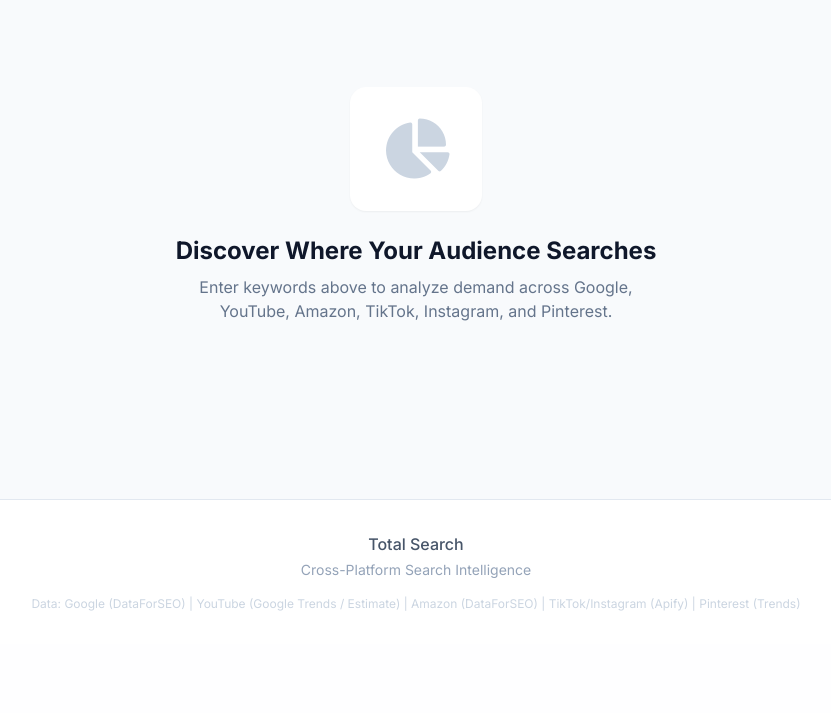
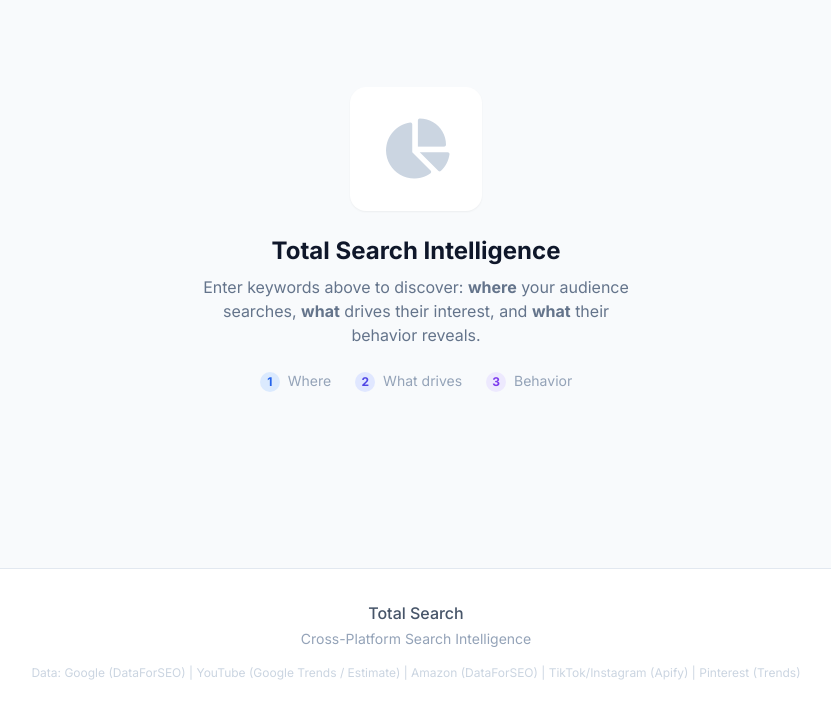
Before and after one commit to mohamedali170683-dotcom/Total-Search, a FastAPI app: page /demand in a window 1280 px wide. Shown: the part 410-1123 px from the top of the page, without its empty margins (224-1055 px from the left). Before the commit the page ends 1021 px from the top, so only its background shows below. Run offline with FastAPI, Linux system fonts and the light colour scheme; some libraries are stand-ins or nearby versions.

Commit message:
feat: Redesign UI around 3 core questions with volume-based distribution
Restructure the entire dashboard around three strategic questions:
1. Where are users searching? (volume share pie + platform bars)
2. What is driving search interest? (trends, seasonality, geo)
3. What can we learn from search behavior? (funnel, share of search, modifiers)

Switch distribution chart from normalized_score to raw volume with % share.
Add getTotalVolume, getPlatformVolumeShare, getTopPlatformShare helpers.
Update summary stats, right panel, tooltips, clipboard copy, and FAQ.

Co-Authored-By: Claude Opus 4.5 <noreply@anthropic.com>

```diff
--- a/templates/demand_distribution.html
+++ b/templates/demand_distribution.html
@@ -193,12 +193,21 @@
 
         <!-- Results Section -->
         <div x-show="hasResults" x-cloak>
+            <!-- Q1 Header: Where are users searching? -->
+            <div class="mb-6">
+                <h2 class="text-lg font-bold text-slate-900">
+                    <span class="inline-flex items-center justify-center w-7 h-7 rounded-full bg-blue-600 text-white text-sm font-bold mr-2">1</span>
+                    Where are users searching?
+                </h2>
+                <p class="text-sm text-slate-500 mt-1 ml-9">Total search volume across platforms — where the demand actually lives</p>
+            </div>
+
             <!-- Summary Stats Row -->
             <div class="grid grid-cols-1 sm:grid-cols-3 gap-4 mb-6">
                 <div class="card card-hover p-5 bg-gradient-to-br from-blue-50 to-indigo-50 border-blue-100">
-                    <p class="text-xs font-medium text-blue-600 uppercase tracking-wide">Search Index</p>
-                    <p class="text-3xl font-bold text-blue-700 mt-1" x-text="(results?.demand_index || 0) + '/100'"></p>
-                    <p class="text-xs text-blue-400 mt-1">cross-platform composite score</p>
+                    <p class="text-xs font-medium text-blue-600 uppercase tracking-wide">Total Search Volume</p>
+                    <p class="text-3xl font-bold text-blue-700 mt-1" x-text="formatNumber(getTotalVolume())"></p>
+                    <p class="text-xs text-blue-400 mt-1">monthly across all platforms</p>
                 </div>
                 <div class="card card-hover p-5">
                     <p class="text-xs font-medium text-slate-500 uppercase tracking-wide">Active Platforms</p>
@@ -209,7 +218,7 @@
                     <p class="text-xs font-medium text-slate-500 uppercase tracking-wide">Top Platform</p>
                     <p class="text-2xl font-bold text-slate-900 mt-1" x-text="results?.distribution_summary?.top_platform_name || '-'"></p>
                     <p class="text-xs text-slate-400 mt-1">
-                        score: <span x-text="results?.distribution_summary?.top_platform_score || 0"></span>/100
+                        <span x-text="getTopPlatformShare() + '% of total volume'"></span>
                     </p>
                 </div>
             </div>
@@ -231,23 +240,23 @@
                     </div>
 
                     <div class="flex flex-col lg:flex-row gap-8">
-                        <!-- Unified Chart (all 6 platforms, normalized scores) -->
+                        <!-- Unified Chart (all 6 platforms, volume-based share) -->
                         <div class="w-full lg:w-2/5 flex items-center justify-center">
                             <div class="relative">
                                 <canvas id="distributionChart" width="220" height="220"></canvas>
                                 <div class="absolute inset-0 flex items-center justify-center pointer-events-none">
                                     <div class="text-center">
-                                        <p class="text-2xl font-bold text-blue-700" x-text="(results?.demand_index || 0) + '/100'"></p>
-                                        <p class="text-xs text-slate-500">Search Index</p>
+                                        <p class="text-2xl font-bold text-blue-700" x-text="formatNumber(getTotalVolume())"></p>
+                                        <p class="text-xs text-slate-500">Total Volume</p>
                                     </div>
                                 </div>
                             </div>
                         </div>
 
-                        <!-- All Platforms Unified -->
+                        <!-- All Platforms — Volume Share -->
                         <div class="flex-1">
                             <p class="text-xs font-semibold text-slate-400 uppercase tracking-wider mb-3">
-                                <i class="fas fa-chart-bar mr-1"></i> Platform Search Volume
+                                <i class="fas fa-chart-bar mr-1"></i> Volume Share by Platform
                             </p>
                             <div class="space-y-3">
                                 <template x-for="platform in (results?.platforms || []).filter(p => p.volume > 0)" :key="platform.platform">
@@ -259,14 +268,8 @@
                                             <div class="flex justify-between text-sm mb-1">
                                                 <div class="flex items-center space-x-2">
                                                     <span class="font-medium text-slate-700" x-text="platform.display_name"></span>
-                                                    <span class="text-[10px] px-1.5 py-0.5 rounded-full font-medium"
-                                                        :class="{
-                                                            'bg-green-100 text-green-700': platform.metric_type === 'search_volume',
-                                                            'bg-amber-100 text-amber-700': platform.metric_type === 'engagement',
-                                                            'bg-purple-100 text-purple-700': platform.metric_type === 'interest_index'
-                                                        }"
-                                                        x-text="platform.metric_type === 'search_volume' ? 'search' : (platform.metric_type === 'engagement' ? 'social' : 'discovery')"
-                                                    ></span>
+                                                    <span class="text-[10px] px-1.5 py-0.5 rounded-full font-medium bg-blue-100 text-blue-700"
+                                                        x-text="getPlatformVolumeShare(platform) + '%'"></span>
                                                     <span x-show="platform.is_demo" class="text-[9px] px-1.5 py-0.5 rounded-full bg-slate-200 text-slate-500 font-medium">Demo</span>
                                                 </div>
                                                 <div class="flex items-center space-x-2">
@@ -275,9 +278,8 @@
                                                 </div>
                                             </div>
                                             <div class="h-2 bg-slate-100 rounded-full overflow-hidden">
-                                                <div class="h-full rounded-full platform-bar" :style="'width: ' + Math.max(platform.normalized_score, 1) + '%; background-color: ' + platform.color"></div>
+                                                <div class="h-full rounded-full platform-bar" :style="'width: ' + Math.max(getPlatformVolumeShare(platform), 1) + '%; background-color: ' + platform.color"></div>
                                             </div>
-                                            <p class="text-[10px] text-slate-400 mt-0.5" x-text="'Search Index: ' + platform.normalized_score + '/100 (' + platform.percentage + '%)'"></p>
                                         </div>
                                         <div class="w-10 text-right ml-3">
                                             <span x-show="platform.trend === 'growing'" class="text-green-500 text-sm"><i class="fas fa-arrow-up"></i></span>
@@ -293,31 +295,35 @@
 
                 <!-- Key Insight Panel -->
                 <div class="card p-6 bg-gradient-to-br from-blue-50 to-indigo-50 border-blue-100">
-                    <h3 class="text-lg font-semibold text-slate-900 mb-4">Search Overview</h3>
+                    <h3 class="text-lg font-semibold text-slate-900 mb-4">Volume Overview</h3>
 
                     <div class="text-center py-4">
-                        <p class="text-5xl font-bold text-blue-600" x-text="results?.demand_index || 0"></p>
-                        <p class="text-slate-500 mt-1 font-medium text-sm">Search Index <span class="text-slate-400">/ 100</span></p>
+                        <p class="text-4xl font-bold text-blue-600" x-text="formatNumber(getTotalVolume())"></p>
+                        <p class="text-slate-500 mt-1 font-medium text-sm">Total Monthly Volume</p>
                     </div>
 
                     <div class="bg-white/60 rounded-xl p-4 mt-3">
                         <p class="text-sm text-slate-600">
                             <span class="font-bold text-slate-900" x-text="results?.distribution_summary?.top_platform_name || '-'"></span>
-                            leads with a score of
-                            <span class="font-bold text-blue-600" x-text="(results?.distribution_summary?.top_platform_score || 0) + '/100'"></span>
+                            leads with
+                            <span class="font-bold text-blue-600" x-text="getTopPlatformShare() + '%'"></span>
+                            of total volume
                         </p>
                     </div>
 
-                    <!-- Platform raw values summary -->
+                    <!-- Platform volume breakdown -->
                     <div class="mt-3 bg-white/40 rounded-xl p-3 space-y-2">
-                        <p class="text-xs font-semibold text-slate-500 uppercase tracking-wide">Raw Metrics</p>
+                        <p class="text-xs font-semibold text-slate-500 uppercase tracking-wide">Volume by Platform</p>
                         <template x-for="platform in (results?.platforms || []).filter(p => p.volume > 0)" :key="'insight-' + platform.platform">
                             <div class="flex items-center justify-between text-sm">
                                 <span class="text-slate-600">
                                     <i :class="platform.icon" class="mr-1" :style="'color: ' + platform.color"></i>
                                     <span x-text="platform.display_name"></span>
                                 </span>
-                                <span class="font-semibold text-slate-800" x-text="formatNumber(platform.volume) + (platform.metric_type === 'interest_index' ? '/100' : '')"></span>
+                                <div class="flex items-center gap-2">
+                                    <span class="font-semibold text-slate-800" x-text="formatNumber(platform.volume)"></span>
+                                    <span class="text-[10px] text-slate-400" x-text="getPlatformVolumeShare(platform) + '%'"></span>
+                                </div>
                             </div>
                         </template>
                     </div>
@@ -496,17 +502,17 @@
                     <!-- FAQ 2 -->
                     <div class="border border-slate-200 rounded-lg overflow-hidden">
                         <button @click="openFaq = openFaq === 2 ? null : 2" class="w-full flex items-center justify-between p-4 text-left hover:bg-slate-50 transition">
-                            <span class="font-medium text-slate-800">What is the Search Index?</span>
+                            <span class="font-medium text-slate-800">How is the volume share calculated?</span>
                             <i class="fas fa-chevron-down text-slate-400 transition-transform duration-200" :class="{ 'rotate-180': openFaq === 2 }"></i>
                         </button>
                         <div x-show="openFaq === 2" x-collapse class="px-4 pb-4 text-sm text-slate-600">
-                            <p>The Search Index is a composite score from 0 to 100 that summarizes overall search demand across all platforms. It works by:</p>
+                            <p>The volume share pie chart shows each platform's percentage of total search volume. It works by:</p>
                             <ol class="mt-2 ml-4 list-decimal space-y-1">
-                                <li><strong>Normalizing</strong> each platform's raw metric to a 0-100 scale using logarithmic scaling (so a platform with 1,000 searches and one with 10,000 interactions are comparable)</li>
-                                <li><strong>Weighting</strong> each platform by its relevance: Google (25%), YouTube (18%), Amazon (18%), TikTok (13%), Instagram (13%), Pinterest (13%)</li>
-                                <li><strong>Averaging</strong> the weighted scores into a single number</li>
+                                <li><strong>Summing</strong> raw metrics from all platforms (search volume, engagement, interest index)</li>
+                                <li><strong>Calculating share</strong> as each platform's volume divided by the total, expressed as a percentage</li>
+                                <li><strong>Displaying</strong> both the raw volume and the percentage share for each platform</li>
                             </ol>
-                            <p class="mt-2">A Search Index of 70+ indicates strong cross-platform demand. Below 30 suggests the keyword has limited presence across platforms.</p>
+                            <p class="mt-2">This tells you where your audience actually searches. A platform with 60%+ share is the dominant channel for your keywords.</p>
                         </div>
                     </div>
                     <!-- FAQ 3 -->
@@ -596,14 +602,23 @@
                 </div>
             </div>
 
+            <!-- Q2: What is driving search interest? -->
+            <div class="mt-8 mb-6">
+                <h2 class="text-lg font-bold text-slate-900">
+                    <span class="inline-flex items-center justify-center w-7 h-7 rounded-full bg-indigo-600 text-white text-sm font-bold mr-2">2</span>
+                    What is driving search interest?
+                </h2>
+                <p class="text-sm text-slate-500 mt-1 ml-9">Trend momentum, seasonality, geographic hotspots, and emerging queries</p>
+            </div>
+
             <!-- Cross-Platform Trends Intelligence Section -->
-            <div class="card p-6 mt-6" x-show="hasResults">
+            <div class="card p-6" x-show="hasResults">
                 <div class="flex items-center justify-between mb-6">
                     <div>
                         <h3 class="text-lg font-semibold text-slate-900">
-                            <i class="fas fa-chart-line text-blue-500 mr-2"></i>Cross-Platform Search Intelligence
+                            <i class="fas fa-chart-line text-indigo-500 mr-2"></i>Trend Intelligence
                         </h3>
-                        <p class="text-sm text-slate-500 mt-1">Google Web + YouTube + Amazon + TikTok + Instagram trend analysis & correlation</p>
+                        <p class="text-sm text-slate-500 mt-1">Trend momentum, seasonality, and cross-platform signals</p>
                     </div>
                     <button
                         @click="loadTrendsIntelligence()"
@@ -805,11 +820,20 @@
                 </div>
             </div>
 
+            <!-- Q3: What can we learn from search behavior? -->
+            <div class="mt-8 mb-6">
+                <h2 class="text-lg font-bold text-slate-900">
+                    <span class="inline-flex items-center justify-center w-7 h-7 rounded-full bg-violet-600 text-white text-sm font-bold mr-2">3</span>
+                    What can we learn from search behavior?
+                </h2>
+                <p class="text-sm text-slate-500 mt-1 ml-9">Funnel stage analysis, share of search, and behavioral modifier signals</p>
+            </div>
+
             <!-- Behavioral Intelligence Section -->
-            <div class="card p-6 mt-6" x-show="hasResults">
+            <div class="card p-6" x-show="hasResults">
                 <div class="flex items-center justify-between mb-4">
                     <h3 class="text-lg font-semibold text-slate-900">
-                        <i class="fas fa-brain text-violet-500 mr-2"></i>Behavioral Search Intelligence
+                        <i class="fas fa-brain text-violet-500 mr-2"></i>Search Behavior Insights
                     </h3>
                     <button
                         @click="loadBehavioralAnalysis()"
@@ -966,10 +990,15 @@
             <div class="inline-block p-8 bg-white rounded-2xl shadow-sm mb-6">
                 <i class="fas fa-chart-pie text-6xl text-slate-300"></i>
             </div>
-            <h2 class="text-2xl font-bold text-slate-900 mb-2">Discover Where Your Audience Searches</h2>
+            <h2 class="text-2xl font-bold text-slate-900 mb-2">Total Search Intelligence</h2>
             <p class="text-slate-500 max-w-md mx-auto">
-                Enter keywords above to analyze demand across Google, YouTube, Amazon, TikTok, Instagram, and Pinterest.
+                Enter keywords above to discover: <strong>where</strong> your audience searches, <strong>what</strong> drives their interest, and <strong>what</strong> their behavior reveals.
             </p>
+            <div class="flex justify-center gap-6 mt-6 text-sm text-slate-400">
+                <span><span class="inline-flex items-center justify-center w-5 h-5 rounded-full bg-blue-100 text-blue-600 text-xs font-bold mr-1">1</span> Where</span>
+                <span><span class="inline-flex items-center justify-center w-5 h-5 rounded-full bg-indigo-100 text-indigo-600 text-xs font-bold mr-1">2</span> What drives</span>
+                <span><span class="inline-flex items-center justify-center w-5 h-5 rounded-full bg-violet-100 text-violet-600 text-xs font-bold mr-1">3</span> Behavior</span>
+            </div>
         </div>
 
         <!-- Loading State -->
@@ -1028,6 +1057,24 @@
                         'jp': 'Japan'
                     };
                     return countries[this.selectedCountry] || this.selectedCountry;
+                },
+
+                getTotalVolume() {
+                    return (this.results?.platforms || []).reduce((sum, p) => sum + (p.volume || 0), 0);
+                },
+
+                getPlatformVolumeShare(platform) {
+                    const total = this.getTotalVolume();
+                    if (total === 0) return '0.0';
+                    return ((platform.volume / total) * 100).toFixed(1);
+                },
+
+                getTopPlatformShare() {
+                    const top = this.getTopPlatform();
+                    if (!top) return '0';
+                    const total = this.getTotalVolume();
+                    if (total === 0) return '0';
+                    return ((top.volume / total) * 100).toFixed(1);
                 },
 
                 getTopPlatform() {
@@ -1093,15 +1140,16 @@
                         this.chart.destroy();
                     }
 
-                    // Show ALL platforms with normalized scores (unified view)
-                    const platforms = (this.results?.platforms || []).filter(p => p.normalized_score > 0);
+                    // Show ALL platforms with volume > 0 (volume-based share)
+                    const platforms = (this.results?.platforms || []).filter(p => p.volume > 0);
+                    const totalVol = platforms.reduce((sum, p) => sum + p.volume, 0);
 
                     this.chart = new Chart(ctx, {
                         type: 'doughnut',
                         data: {
                             labels: platforms.map(p => p.display_name),
                             datasets: [{
-                                data: platforms.map(p => p.normalized_score),
+                                data: platforms.map(p => p.volume),
                                 backgroundColor: platforms.map(p => p.color),
                                 borderWidth: 0,
                                 borderRadius: 4,
@@ -1124,10 +1172,9 @@
                                         label: (context) => {
                                             const idx = context.dataIndex;
                                             const p = platforms[idx];
-                                            const score = p.normalized_score;
-                                            const raw = this.formatNumber(p.volume);
-                                            const label = p.metric_label.toLowerCase();
-                                            return `${context.label}: ${score}/100 (raw: ${raw} ${label})`;
+                                            const vol = this.formatNumber(p.volume);
+                                            const pct = totalVol > 0 ? ((p.volume / totalVol) * 100).toFixed(1) : '0';
+                                            return `${context.label}: ${vol} (${pct}%)`;
                                         }
                                     }
                                 }
@@ -1178,16 +1225,19 @@
                     const platforms = (this.results.platforms || []).filter(p => p.volume > 0);
 
                     const profileLabel = this.results.weight_preset_label || 'General';
+                    const totalVol = this.getTotalVolume();
                     const summary = `Total Search Analysis (${this.getCountryName()})
 ============================
 Audience Profile: ${profileLabel}
-
-Search Index: ${this.results.demand_index}/100 (cross-platform composite score)
-
-Platform Breakdown:
-${platforms.map(p => `  - ${p.display_name}: ${p.normalized_score}/100 (raw: ${this.formatNumber(p.volume)} ${p.metric_label.toLowerCase()})`).join('\n')}
-
-Top Platform: ${this.results.distribution_summary?.top_platform_name || '-'} (${this.results.distribution_summary?.top_platform_score || 0}/100)
+Total Search Volume: ${this.formatNumber(totalVol)} monthly
+
+Platform Volume Share:
+${platforms.map(p => {
+    const pct = totalVol > 0 ? ((p.volume / totalVol) * 100).toFixed(1) : '0';
+    return `  - ${p.display_name}: ${this.formatNumber(p.volume)} (${pct}%)`;
+}).join('\n')}
+
+Top Platform: ${this.results.distribution_summary?.top_platform_name || '-'} (${this.getTopPlatformShare()}% of volume)
 
 Generated by Total Search — Cross-Platform Search Intelligence`;
                     navigator.clipboard.writeText(summary).then(() => {
```
